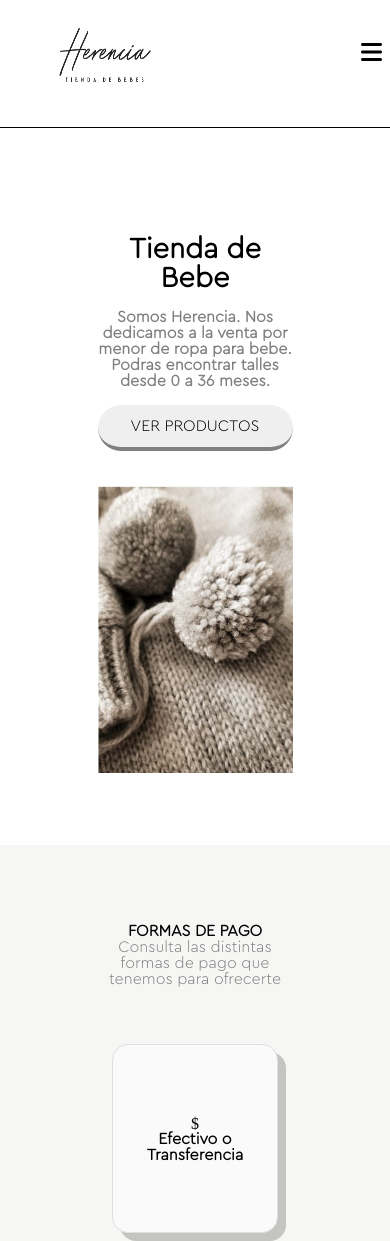
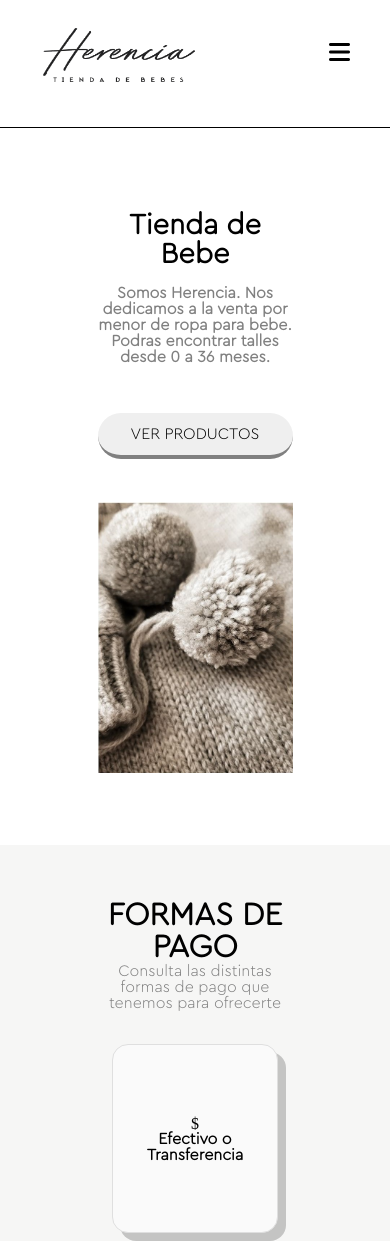
Before and after one commit to tomyluquez/PaginaHerencia, a plain HTML site: page index.html in a window 390 px wide. Shown: the top 1241 px of the page. Drawn offline with Linux system fonts and the light colour scheme.

Commit message:
corregi logo y menu burger

```diff
--- a/index.css
+++ b/index.css
@@ -363,6 +363,7 @@ nav li a:hover{
         align-items: center;
         flex-direction: column;
         gap: 1rem;
+        margin-bottom: 2rem;
     }
     .cont-5divs img{
         height: 70%;
@@ -408,7 +409,7 @@ nav li a:hover{
         height: 50%;
     }
     .t-p-s2 h4{
-        font-size: 1rem;
+        font-size: 2rem;
         margin: 0;
     }
     .t-p-s2{
@@ -430,7 +431,7 @@ nav li a:hover{
         font-size: 1rem;
     }
     .cont-3divs p{
-        font-size: 0.3rem;
+        font-size: 0.8rem;
         color: grey;
     }
     .section3{
@@ -449,6 +450,7 @@ nav li a:hover{
         flex-direction: column;
         justify-content: center;
         align-items: center;
+        gap: 2rem;
     }
     .cont-tit-img img{
         height: 100%;
@@ -473,6 +475,7 @@ nav li a:hover{
     }
     .cont-boton{
         width: 100%;
+        margin-top: 2rem;
     }
     .cont-boton button{
         width: 100%;
@@ -480,6 +483,7 @@ nav li a:hover{
     }
     .burger{
         display: block;
+        margin-right: 2.5rem;
     }
     nav ul{
         position: fixed;
@@ -508,8 +512,8 @@ nav li a:hover{
         border-radius: 2rem;
     }
     nav img{
-        margin-left: 2rem;
-        width: 30%;
+        margin-left: 0.5rem;
+        width: 50%;
     }
     .cont-3divs{
         display: flex;
```
